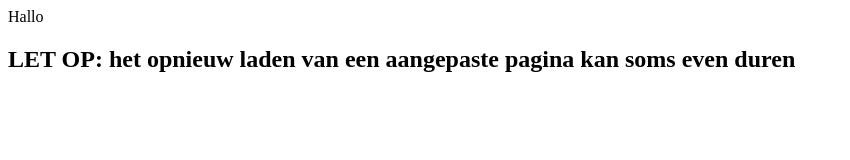
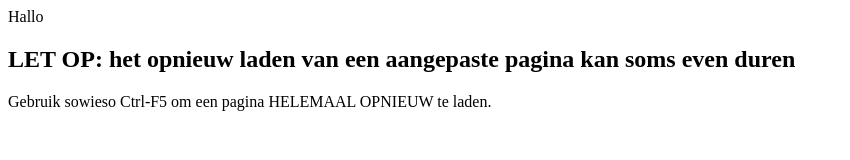
Before and after one commit to Cashuwae/Topper, a plain HTML site: page index.html in a window 1280 px wide. Shown: the whole page, without its empty margins (0-850 px from the left). Drawn offline with Linux system fonts and the light colour scheme.

Commit message:
Update index.html

```diff
--- a/index.html
+++ b/index.html
@@ -3,6 +3,7 @@
 
 <hl>Hallo</hl>
   <h2> LET OP: het opnieuw laden van een aangepaste pagina kan soms even duren</h2>
+  Gebruik sowieso Ctrl-F5 om een pagina HELEMAAL OPNIEUW te laden.
 
 </body>
 </html>
```
